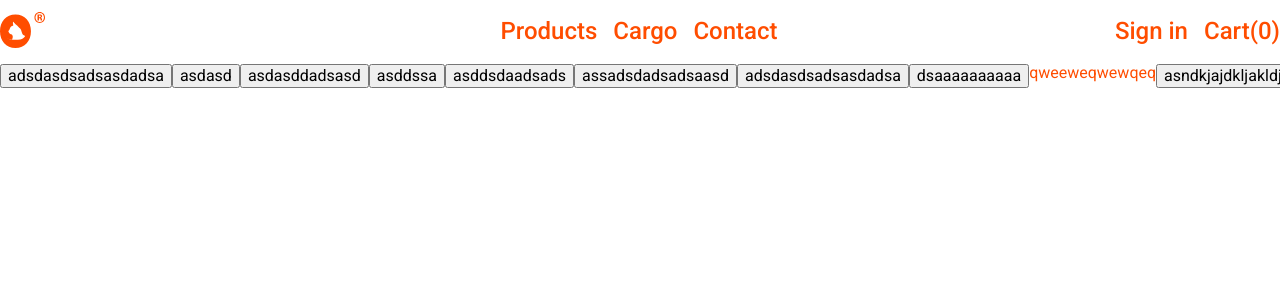
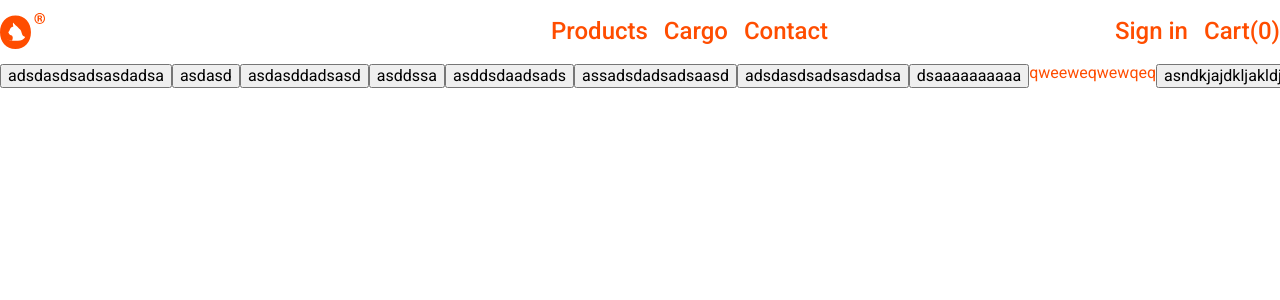
Before and after one commit to softwareVirus/loky-store, a Vue app in the folder frontend/: page / in a window 1280 px wide. Shown: the top 300 px of the page. Built offline with nearby package versions, Linux system fonts and the light colour scheme; no server answers.

Commit message:
Change position of navbar links

```diff
--- a/frontend/src/app.vue
+++ b/frontend/src/app.vue
@@ -68,7 +68,7 @@ body {
 
 #navbar-middle-link {
   position: relative;
-  left: 59px;
+  left: 551px;
 }
 
 .navbar-link-item > a {
@@ -76,6 +76,11 @@ body {
   font-weight: 500;
   font-size: 24px;
   color: inherit;
+}
+
+#navbar-logo {
+  position: absolute;
+  top: 13px;
 }
 </style>
 
```
